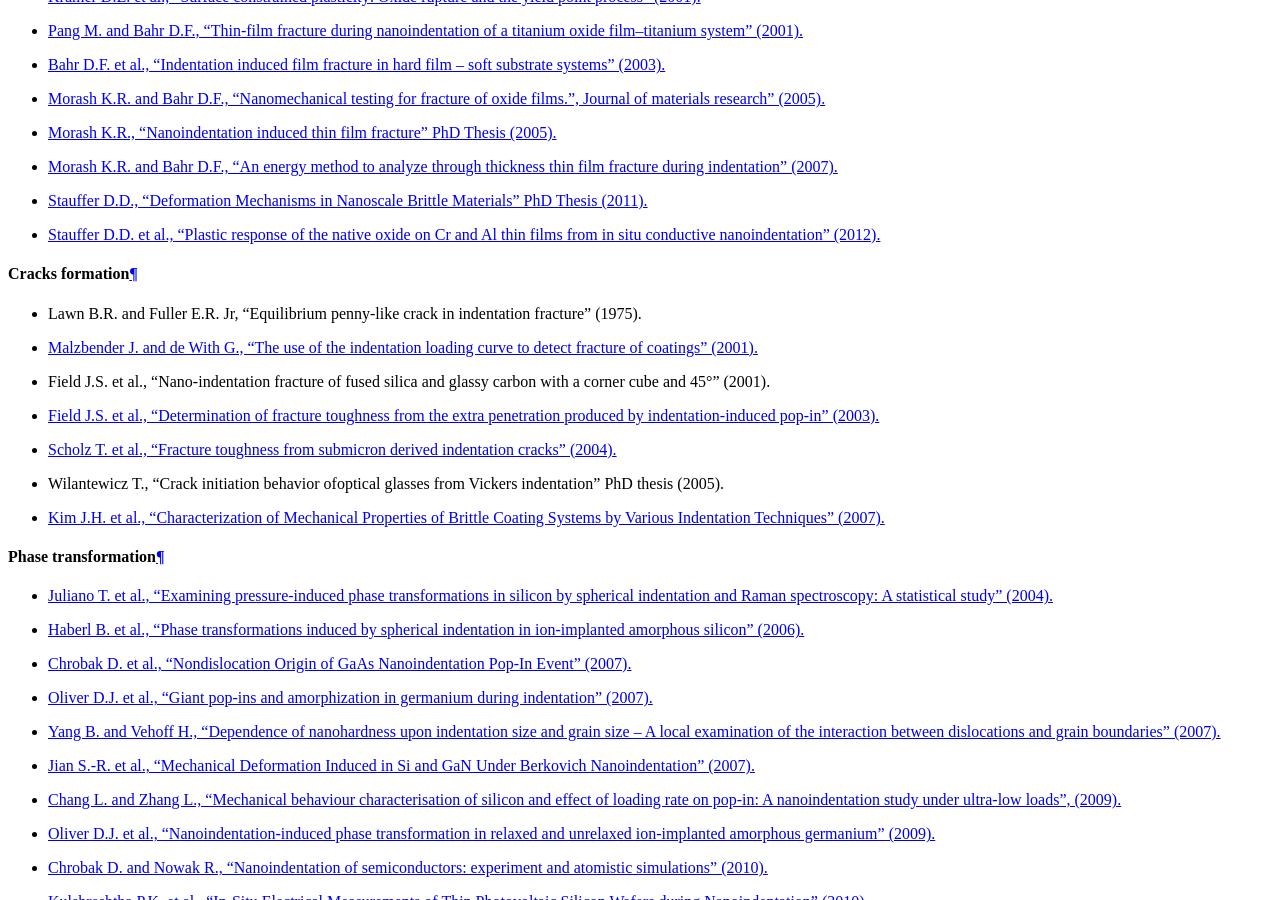
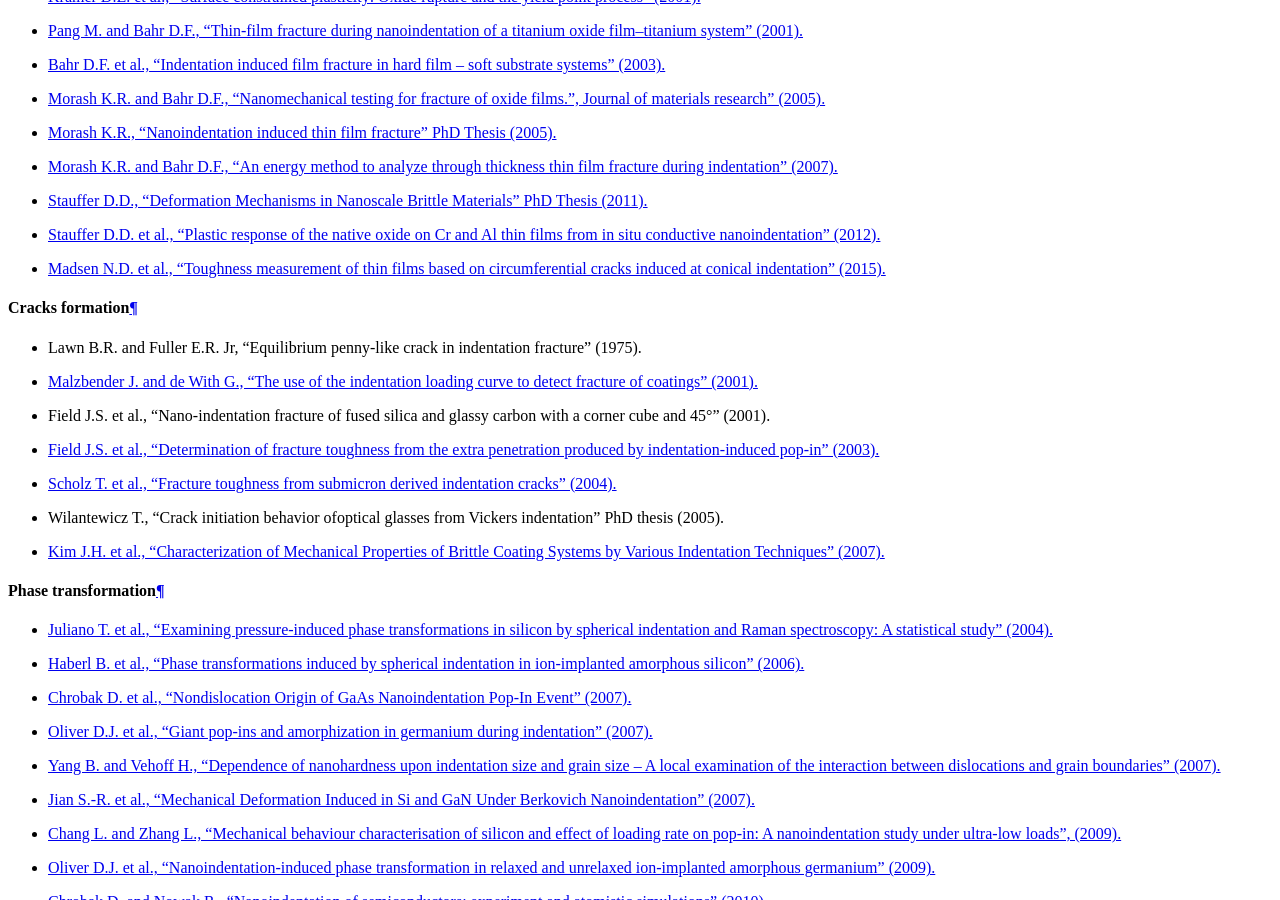
Before and after one commit to DavidMercier/PopIn, a Sphinx documentation site: the page built from doc/links_ref.rst, in a window 1280 px wide and 900 px high, scrolled down 4867 px. Built offline with Sphinx 7.4.7, drawn with Linux system fonts in a browser that asks for light colours; comment, search, counter and statistics services are not loaded; some of the changed text lies outside the part shown.

Commit message:
updated doc

```diff
--- a/doc/links_ref.rst
+++ b/doc/links_ref.rst
@@ -165,6 +165,7 @@ Rupture of a hard brittle film on an elastic-plastic substrate
 * `Morash K.R. and Bahr D.F., "An energy method to analyze through thickness thin film fracture during indentation" (2007). <http://dx.doi.org/10.1016/j.tsf.2006.01.043>`_
 * `Stauffer D.D., "Deformation Mechanisms in Nanoscale Brittle Materials" PhD Thesis (2011). <http://purl.umn.edu/108291>`_
 * `Stauffer D.D. et al., "Plastic response of the native oxide on Cr and Al thin films from in situ conductive nanoindentation" (2012). <http://dx.doi.org/10.1557/jmr.2011.432>`_
+* `Madsen N.D. et al., "Toughness measurement of thin films based on circumferential cracks induced at conical indentation" (2015). <http://dx.doi.org/10.1007/s10704-015-0022-5>`_
 
 Cracks formation
 ---------------------------
@@ -232,6 +233,7 @@ Statistics of pop-in
 * `Wu D. and Nieh T.G., "Incipient plasticity and dislocation nucleation in body-centered cubic chromium" (2014). <http://dx.doi.org/10.1016/j.msea.2014.04.107>`_
 * `Zare Ghomsheh M. et al., "Analysis of strain bursts during nanoindentation creep of high-density polyethylene" (2015). <http://dx.doi.org/10.1002/pi.4967>`_
 * `Guo T. et al., "Distinguishing between slip and twinning events during nanoindentation of magnesium alloy AZ31" (2015). <http://dx.doi.org/10.1016/j.scriptamat.2015.07.034>`_
+* `Madsen N.D. et al., "Toughness measurement of thin films based on circumferential cracks induced at conical indentation" (2015). <http://dx.doi.org/10.1007/s10704-015-0022-5>`_
 
 Softwares
 ###########
```
